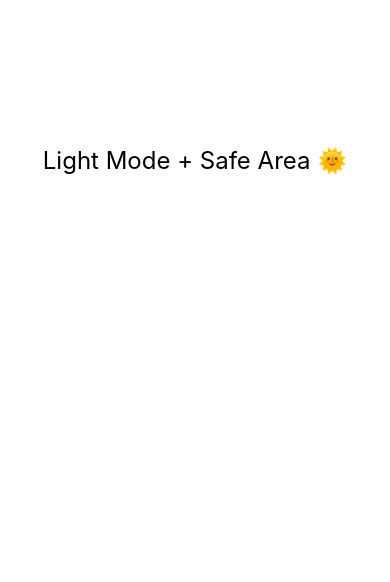
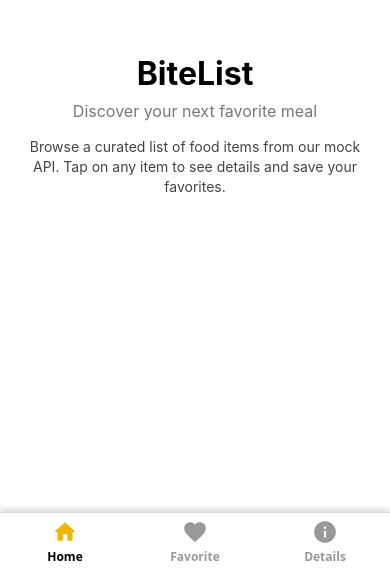
Before and after one commit to RiteshDev99/BiteList, a React Native app: screen /Home in a window 390 px wide. Shown: the part 262-844 px from the top of the page. Built offline with nearby package versions, Linux system fonts and the light colour scheme.

Commit message:
Implement tab navigation and restructure app layout

```diff
--- a/App.tsx
+++ b/App.tsx
@@ -1,27 +1,13 @@
 import React from 'react';
-import { View, Text, StatusBar } from 'react-native';
-import { SafeAreaProvider, SafeAreaView } from 'react-native-safe-area-context';
+import { NavigationContainer } from '@react-navigation/native';
+import TabNavigator from './src/navigations/TabNavigator';
 
-export default function App() {
+const App = () => {
   return (
-    <SafeAreaProvider>
-      <SafeAreaView
-        style={{
-          flex: 1,
-          backgroundColor: '#FFFFFF',
-        }}
-        edges={['top', 'bottom']}
-      >
-        <StatusBar barStyle="dark-content" backgroundColor="#FFFFFF" />
+    <NavigationContainer>
+      <TabNavigator />
+    </NavigationContainer>
+  );
+};
 
-        <View
-          style={{ flex: 1, justifyContent: 'center', alignItems: 'center' }}
-        >
-          <Text style={{ fontSize: 24, color: '#000' }}>
-            Light Mode + Safe Area 🌞
-          </Text>
-        </View>
-      </SafeAreaView>
-    </SafeAreaProvider>
-  );
-}
+export default App;
--- /dev/null
+++ b/src/navigations/TabNavigator.tsx
@@ -0,0 +1,76 @@
+import React from 'react';
+import { StyleSheet } from 'react-native';
+import { createBottomTabNavigator } from '@react-navigation/bottom-tabs';
+import Icon from 'react-native-vector-icons/MaterialIcons';
+
+import HomeScreen from '../screens/HomeScreen';
+import FavoritesScreen from '../screens/FavoritesScreen';
+import DetailsScreen from '../screens/DetailsScreen';
+
+const Tab = createBottomTabNavigator();
+
+const TabNavigator = () => {
+  return (
+    <Tab.Navigator
+      screenOptions={({ route }) => ({
+        headerShown: false,
+        tabBarHideOnKeyboard: true,
+        tabBarShowLabel: true,
+        tabBarStyle: styles.tabBarStyle,
+
+        tabBarLabelStyle: {
+          fontSize: 12,
+          fontWeight: '600',
+          marginTop: 2,
+        },
+
+        tabBarIcon: ({ focused }) => {
+          let iconName;
+
+          switch (route.name) {
+            case 'Home':
+              iconName = 'home';
+              break;
+            case 'Favorite':
+              iconName = 'favorite';
+              break;
+            case 'Details':
+              iconName = 'info';
+              break;
+            default:
+              iconName = 'home';
+          }
+
+          return (
+            <Icon
+              name={iconName}
+              size={26}
+              color={focused ? '#F2B705' : '#999'}
+            />
+          );
+        },
+
+        tabBarActiveTintColor: '#000',
+        tabBarInactiveTintColor: '#999',
+      })}
+    >
+      <Tab.Screen name="Home" component={HomeScreen} />
+      <Tab.Screen name="Favorite" component={FavoritesScreen} />
+      <Tab.Screen name="Details" component={DetailsScreen} />
+    </Tab.Navigator>
+  );
+};
+
+export default TabNavigator;
+
+const styles = StyleSheet.create({
+  tabBarStyle: {
+    height: 70,
+    backgroundColor: '#fff',
+    elevation: 10,
+    shadowColor: '#000',
+    shadowOffset: { width: 0, height: -3 },
+    shadowOpacity: 0.15,
+    shadowRadius: 6,
+  },
+});
--- /dev/null
+++ b/src/screens/DetailsScreen.tsx
@@ -0,0 +1,42 @@
+import React from 'react';
+import { View, Text, StyleSheet } from 'react-native';
+
+export default function DetailsScreen() {
+  return (
+    <View style={styles.container}>
+      <Text style={styles.title}>BiteList</Text>
+      <Text style={styles.subtitle}>Discover your next favorite meal</Text>
+
+      <Text style={styles.text}>
+        Browse a curated list of food items from our mock API. Tap on any item
+        to see details and save your favorites.
+      </Text>
+    </View>
+  );
+}
+
+const styles = StyleSheet.create({
+  container: {
+    flex: 1,
+    justifyContent: 'center',
+    alignItems: 'center',
+    padding: 24,
+    backgroundColor: '#fff',
+  },
+  title: {
+    fontSize: 32,
+    fontWeight: 'bold',
+    marginBottom: 8,
+  },
+  subtitle: {
+    fontSize: 16,
+    color: '#777',
+    marginBottom: 16,
+  },
+  text: {
+    fontSize: 14,
+    textAlign: 'center',
+    color: '#444',
+    lineHeight: 20,
+  },
+});
--- /dev/null
+++ b/src/screens/FavoritesScreen.tsx
@@ -0,0 +1,42 @@
+import React from 'react';
+import { View, Text, StyleSheet } from 'react-native';
+
+export default function FavoritesScreen() {
+  return (
+    <View style={styles.container}>
+      <Text style={styles.title}>BiteList</Text>
+      <Text style={styles.subtitle}>Discover your next favorite meal</Text>
+
+      <Text style={styles.text}>
+        Browse a curated list of food items from our mock API. Tap on any item
+        to see details and save your favorites.
+      </Text>
+    </View>
+  );
+}
+
+const styles = StyleSheet.create({
+  container: {
+    flex: 1,
+    justifyContent: 'center',
+    alignItems: 'center',
+    padding: 24,
+    backgroundColor: '#fff',
+  },
+  title: {
+    fontSize: 32,
+    fontWeight: 'bold',
+    marginBottom: 8,
+  },
+  subtitle: {
+    fontSize: 16,
+    color: '#777',
+    marginBottom: 16,
+  },
+  text: {
+    fontSize: 14,
+    textAlign: 'center',
+    color: '#444',
+    lineHeight: 20,
+  },
+});
--- /dev/null
+++ b/src/screens/HomeScreen.tsx
@@ -0,0 +1,42 @@
+import React from 'react';
+import { View, Text, StyleSheet } from 'react-native';
+
+export default function HomeScreen() {
+  return (
+    <View style={styles.container}>
+      <Text style={styles.title}>BiteList</Text>
+      <Text style={styles.subtitle}>Discover your next favorite meal</Text>
+
+      <Text style={styles.text}>
+        Browse a curated list of food items from our mock API. Tap on any item
+        to see details and save your favorites.
+      </Text>
+    </View>
+  );
+}
+
+const styles = StyleSheet.create({
+  container: {
+    flex: 1,
+    justifyContent: 'center',
+    alignItems: 'center',
+    padding: 24,
+    backgroundColor: '#fff',
+  },
+  title: {
+    fontSize: 32,
+    fontWeight: 'bold',
+    marginBottom: 8,
+  },
+  subtitle: {
+    fontSize: 16,
+    color: '#777',
+    marginBottom: 16,
+  },
+  text: {
+    fontSize: 14,
+    textAlign: 'center',
+    color: '#444',
+    lineHeight: 20,
+  },
+});
```
Also changed, not shown: package.json (+7 -2 lines), 2 other files (tests, documents, lock files or other folders).
